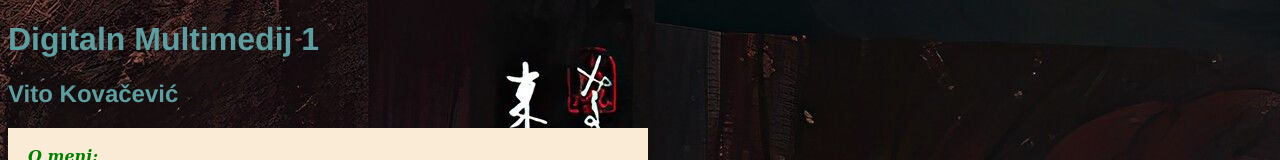
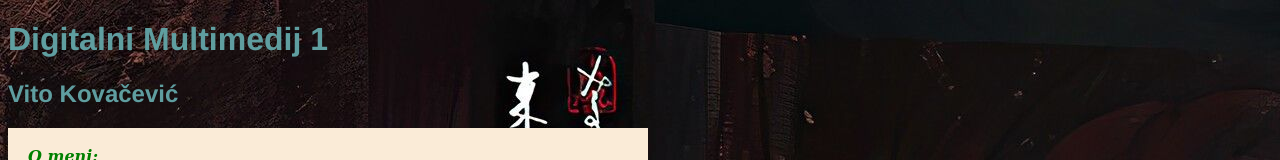
Before and after one commit to VitoKov/Vito_Kovacevic, a plain HTML site: page index.html in a window 1280 px wide. Shown: the top 160 px of the page. Drawn offline with Linux system fonts and the light colour scheme.

Commit message:
index.html

```diff
--- a/index.html
+++ b/index.html
@@ -5,7 +5,7 @@
 	<link rel="stylesheet" href="stil.css"/>
 </head>
 <body class="pozadina">
-	<h1>Digitaln Multimedij 1</h1>
+	<h1>Digitalni Multimedij 1</h1>
 	<h2>Vito Kovačević</h2>
 	<p><b><i>O meni:</i></b></p>
 	<p class="paragraf_2">Student sam prve godine <i>Grafičkog fakulteta</i> u gradu Zagrebu<br/>
```
